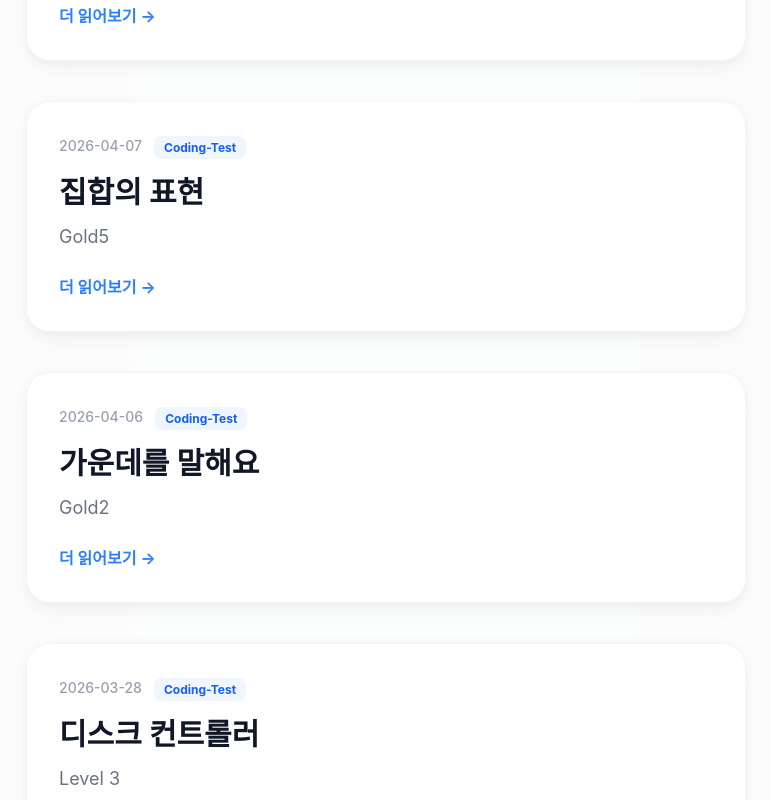
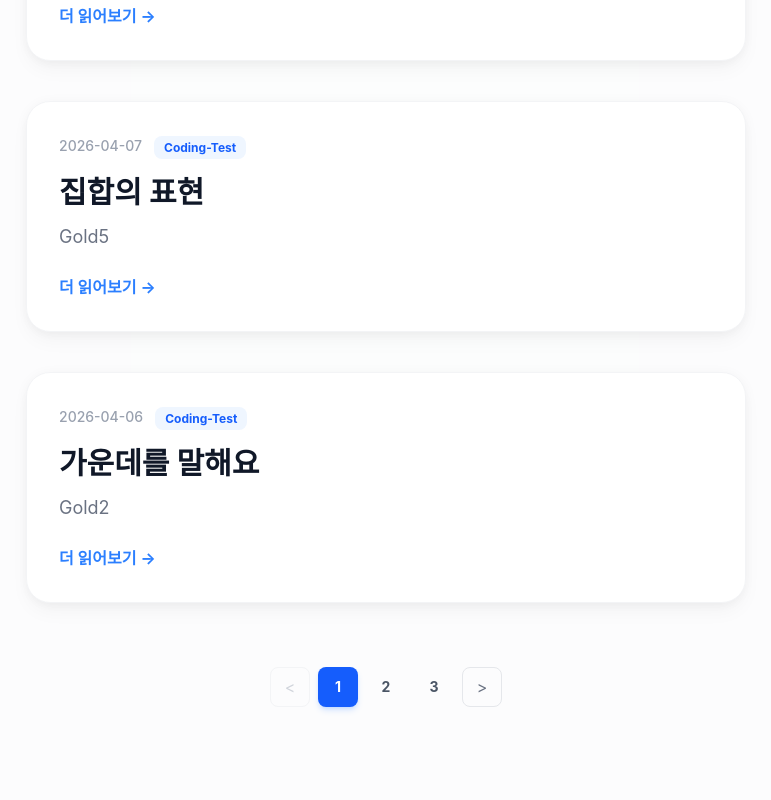
Before and after one commit to kopite97/blog, a Next.js app: page /blog/ in a window 1280 px wide. Shown: the part 1540-2340 px from the top of the page, without its empty margins (378-1149 px from the left). Built offline with nearby package versions, Linux system fonts and the light colour scheme.

Commit message:
서버 컴포넌트 제거 -> 클라이언트 컴포넌트로 변경

```diff
--- a/app/page.tsx
+++ b/app/page.tsx
@@ -1,42 +1,17 @@
 import Link from 'next/link';
+import { Suspense } from 'react';
 import { getSortedPostsData } from '@/src/lib/posts';
 import TechStackFilter from '@/src/components/TechStackFilter';
-import Pagination from '@/src/components/Pagination'; // 방금 만든 컴포넌트 임포트
+import PostList from '@/src/components/PostList';
 
-type Props = {
-  searchParams: Promise<{ [key: string]: string | string[] | undefined }>;
-};
-
-// Next.js App Router에서 URL 파라미터를 읽기 위해 async로 변경하고 searchParams를 받습니다.
-export default async function Home({ searchParams }: Props) {
-  // 1. URL 파라미터 파싱 및 현재 페이지 계산
-  const resolvedSearchParams = await searchParams;
-  const pageParam = resolvedSearchParams?.page;
-  const currentPage = typeof pageParam === 'string' ? parseInt(pageParam, 10) : 1;
-
-  // 2. 한 페이지당 보여줄 포스트 개수 설정
-  const POSTS_PER_PAGE = 10;
-
+export default function Home() {
+  // 서버 사이드에서 모든 포스트 데이터를 미리 가져옵니다.
   const allPostsData = getSortedPostsData();
-
-  // 카테고리 로직 (유지)
-  const categoryCounts = allPostsData.reduce(
-    (acc, post) => {
-      const cat = post.category || 'Uncategorized';
-      acc[cat] = (acc[cat] || 0) + 1;
-      return acc;
-    },
-    {} as Record<string, number>,
-  );
-  const categories = ['All', ...Object.keys(categoryCounts)];
-
-  // 3. 전체 페이지 수 계산 및 현재 페이지에 해당하는 데이터만 잘라내기(Slice)
-  const totalPages = Math.ceil(allPostsData.length / POSTS_PER_PAGE);
-  const currentPosts = allPostsData.slice((currentPage - 1) * POSTS_PER_PAGE, currentPage * POSTS_PER_PAGE);
 
   return (
     <div className="min-h-screen bg-gray-50/50 transition-colors duration-300 dark:bg-gray-950">
       <main className="mx-auto max-w-3xl px-6 py-20">
+        {/* 헤더 섹션: 프로필 및 블로그 소개 */}
         <header className="mb-24 text-center">
           <div className="mb-8 flex justify-center">
             <Link
@@ -45,7 +20,8 @@ export default async function Home({ searchParams }: Props) {
               rel="noopener noreferrer"
               className="group relative inline-block"
             >
-              <div className="absolute -inset-1 rounded-full bg-gradient-to-r from-blue-600 to-indigo-600 opacity-20 blur transition duration-1000 group-hover:opacity-40 group-hover:duration-200"></div>
+              {/* 리버풀 팬심을 담은 레드 그라데이션 글로우 효과 */}
+              <div className="absolute -inset-1 rounded-full bg-gradient-to-r from-red-600 to-rose-600 opacity-20 blur transition duration-1000 group-hover:opacity-40 group-hover:duration-200"></div>
               <img
                 src="https://github.com/kopite97.png"
                 alt="노석준 프로필"
@@ -62,63 +38,32 @@ export default async function Home({ searchParams }: Props) {
             이것저것 만져보고 있습니다 <br className="hidden sm:block" />
             공유와 기록
           </p>
+
+          {/* 기술 스택 필터 컴포넌트 */}
           <TechStackFilter />
         </header>
 
+        {/* 포스트 리스트 섹션 */}
         <section className="space-y-10 text-left">
           <div className="flex items-center justify-between border-b border-gray-200 pb-4 dark:border-gray-800">
             <h2 className="text-2xl font-bold text-gray-800 dark:text-gray-200">최신 포스트</h2>
-            {/* 전체 포스트 개수 표시 */}
             <span className="text-sm text-gray-400 dark:text-gray-500">총 {allPostsData.length}개의 기록</span>
           </div>
 
-          <div className="grid gap-10">
-            {/* 4. allPostsData 대신 잘라낸 currentPosts를 맵핑합니다. */}
-            {currentPosts.map(({ id, date, title, category, description }) => (
-              <article
-                key={id}
-                className="group relative overflow-hidden rounded-3xl border border-gray-100 bg-white p-8 shadow-[0_2px_15px_-3px_rgba(0,0,0,0.07),0_10px_20px_-2px_rgba(0,0,0,0.04)] transition-all duration-300 hover:-translate-y-1 hover:border-blue-100 hover:shadow-xl dark:border-gray-800 dark:bg-gray-900 dark:shadow-none dark:hover:border-blue-900/50"
-              >
-                <div className="absolute top-0 left-0 h-1.5 w-full bg-gradient-to-r from-blue-500 to-indigo-500 opacity-0 transition-opacity group-hover:opacity-100" />
-
-                <div className="flex flex-col">
-                  <div className="mb-4 flex items-center gap-3">
-                    <time className="text-sm font-medium text-gray-400 dark:text-gray-500">{date}</time>
-                    <Link href={`/categories/${category}`}>
-                      <span className="rounded-lg bg-blue-50 px-2.5 py-1 text-xs font-bold text-blue-600 transition-colors hover:bg-blue-100 dark:bg-blue-900/30 dark:text-blue-400 dark:hover:bg-blue-900/50">
-                        {category}
-                      </span>
-                    </Link>
-                  </div>
-
-                  <h3 className="mb-3 text-2xl font-bold text-gray-900 transition-colors group-hover:text-blue-600 sm:text-3xl dark:text-white dark:group-hover:text-blue-400">
-                    <Link href={`/posts/${id}`}>{title}</Link>
-                  </h3>
-
-                  {description && (
-                    <p className="mb-6 line-clamp-2 text-base leading-relaxed text-gray-500 sm:text-lg dark:text-gray-400">
-                      {description}
-                    </p>
-                  )}
-
-                  <div className="mt-auto">
-                    <Link
-                      href={`/posts/${id}`}
-                      className="inline-flex items-center font-bold text-blue-500 transition-all hover:gap-2 hover:text-blue-700 dark:text-blue-400 dark:hover:text-blue-300"
-                    >
-                      더 읽어보기 <span className="ml-1 tracking-widest">→</span>
-                    </Link>
-                  </div>
-                </div>
-              </article>
-            ))}
-          </div>
-
-          {/* 5. 리스트 바로 아래에 페이지네이션 컴포넌트를 부착합니다. */}
-          <Pagination totalPages={totalPages} currentPage={currentPage} />
+          {/* [중요] searchParams(URL 파라미터)를 사용하는 컴포넌트는
+            반드시 Suspense로 감싸야 정적 빌드(Static Export) 시 에러가 나지 않습니다.
+          */}
+          <Suspense
+            fallback={
+              <div className="py-20 text-center text-gray-500 dark:text-gray-400">포스트를 불러오는 중입니다...</div>
+            }
+          >
+            <PostList allPosts={allPostsData} />
+          </Suspense>
         </section>
       </main>
 
+      {/* 푸터 섹션 */}
       <footer className="mt-32 border-t border-gray-100 py-12 text-center text-sm text-gray-400 dark:border-gray-800 dark:text-gray-600">
         <p className="mb-2">배우고 기록하는거 좋아합니다.</p>
         <p>© 2026 노석준 개발 블로그. All rights reserved.</p>
--- /dev/null
+++ b/src/components/PostList.tsx
@@ -0,0 +1,65 @@
+'use client';
+
+import { useSearchParams } from 'next/navigation';
+import Link from 'next/link';
+import Pagination from './Pagination';
+
+interface Post {
+  id: string;
+  date: string;
+  title: string;
+  category?: string;
+  description?: string;
+}
+
+export default function PostList({ allPosts }: { allPosts: Post[] }) {
+  const searchParams = useSearchParams();
+  const pageParam = searchParams.get('page');
+  const currentPage = pageParam ? parseInt(pageParam, 10) : 1;
+  const POSTS_PER_PAGE = 5;
+
+  const totalPages = Math.ceil(allPosts.length / POSTS_PER_PAGE);
+  const currentPosts = allPosts.slice((currentPage - 1) * POSTS_PER_PAGE, currentPage * POSTS_PER_PAGE);
+
+  return (
+    <>
+      <div className="grid gap-10">
+        {currentPosts.map(({ id, date, title, category, description }) => (
+          <article
+            key={id}
+            className="group relative overflow-hidden rounded-3xl border border-gray-100 bg-white p-8 shadow-[0_2px_15px_-3px_rgba(0,0,0,0.07),0_10px_20px_-2px_rgba(0,0,0,0.04)] transition-all duration-300 hover:-translate-y-1 hover:border-blue-100 hover:shadow-xl dark:border-gray-800 dark:bg-gray-900 dark:shadow-none dark:hover:border-blue-900/50"
+          >
+            <div className="absolute top-0 left-0 h-1.5 w-full bg-gradient-to-r from-blue-500 to-indigo-500 opacity-0 transition-opacity group-hover:opacity-100" />
+            <div className="flex flex-col">
+              <div className="mb-4 flex items-center gap-3">
+                <time className="text-sm font-medium text-gray-400 dark:text-gray-500">{date}</time>
+                <Link href={`/categories/${category}`}>
+                  <span className="rounded-lg bg-blue-50 px-2.5 py-1 text-xs font-bold text-blue-600 transition-colors hover:bg-blue-100 dark:bg-blue-900/30 dark:text-blue-400 dark:hover:bg-blue-900/50">
+                    {category}
+                  </span>
+                </Link>
+              </div>
+              <h3 className="mb-3 text-2xl font-bold text-gray-900 transition-colors group-hover:text-blue-600 sm:text-3xl dark:text-white dark:group-hover:text-blue-400">
+                <Link href={`/posts/${id}`}>{title}</Link>
+              </h3>
+              {description && (
+                <p className="mb-6 line-clamp-2 text-base leading-relaxed text-gray-500 sm:text-lg dark:text-gray-400">
+                  {description}
+                </p>
+              )}
+              <div className="mt-auto">
+                <Link
+                  href={`/posts/${id}`}
+                  className="inline-flex items-center font-bold text-blue-500 transition-all hover:gap-2 hover:text-blue-700 dark:text-blue-400 dark:hover:text-blue-300"
+                >
+                  더 읽어보기 <span className="ml-1 tracking-widest">→</span>
+                </Link>
+              </div>
+            </div>
+          </article>
+        ))}
+      </div>
+      <Pagination totalPages={totalPages} currentPage={currentPage} />
+    </>
+  );
+}
```
